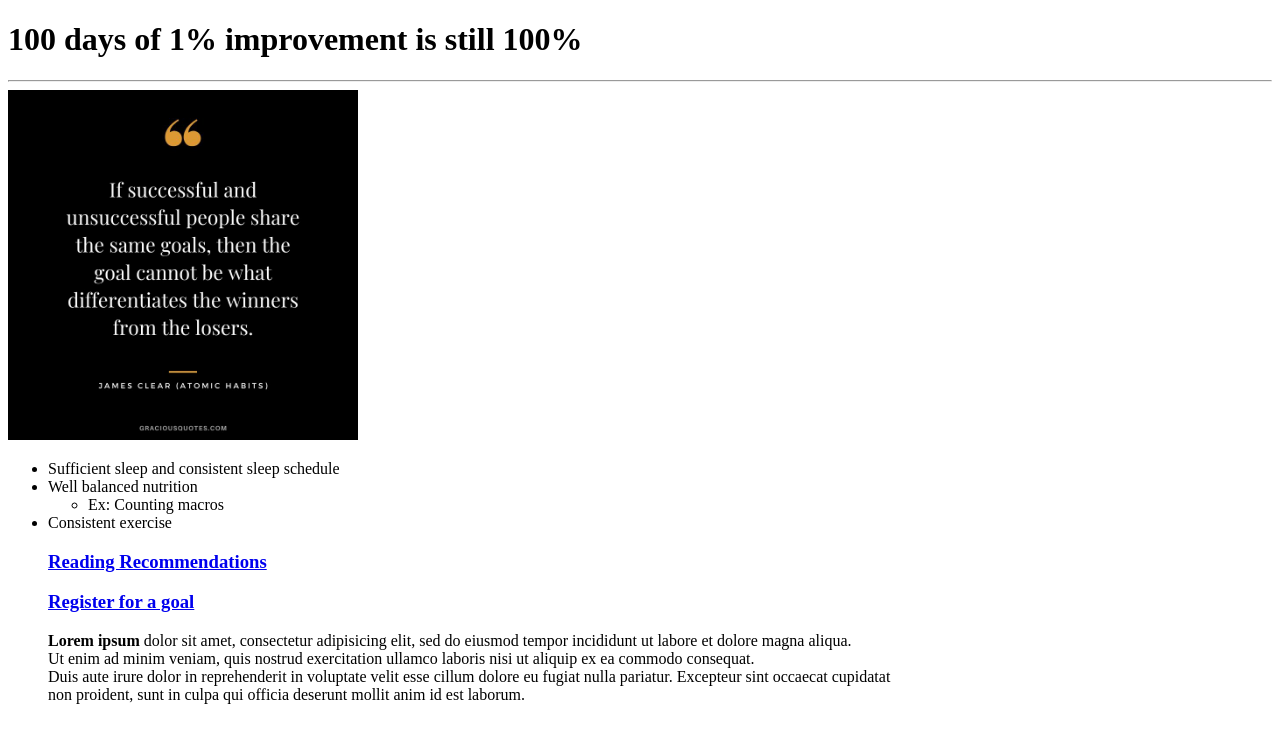
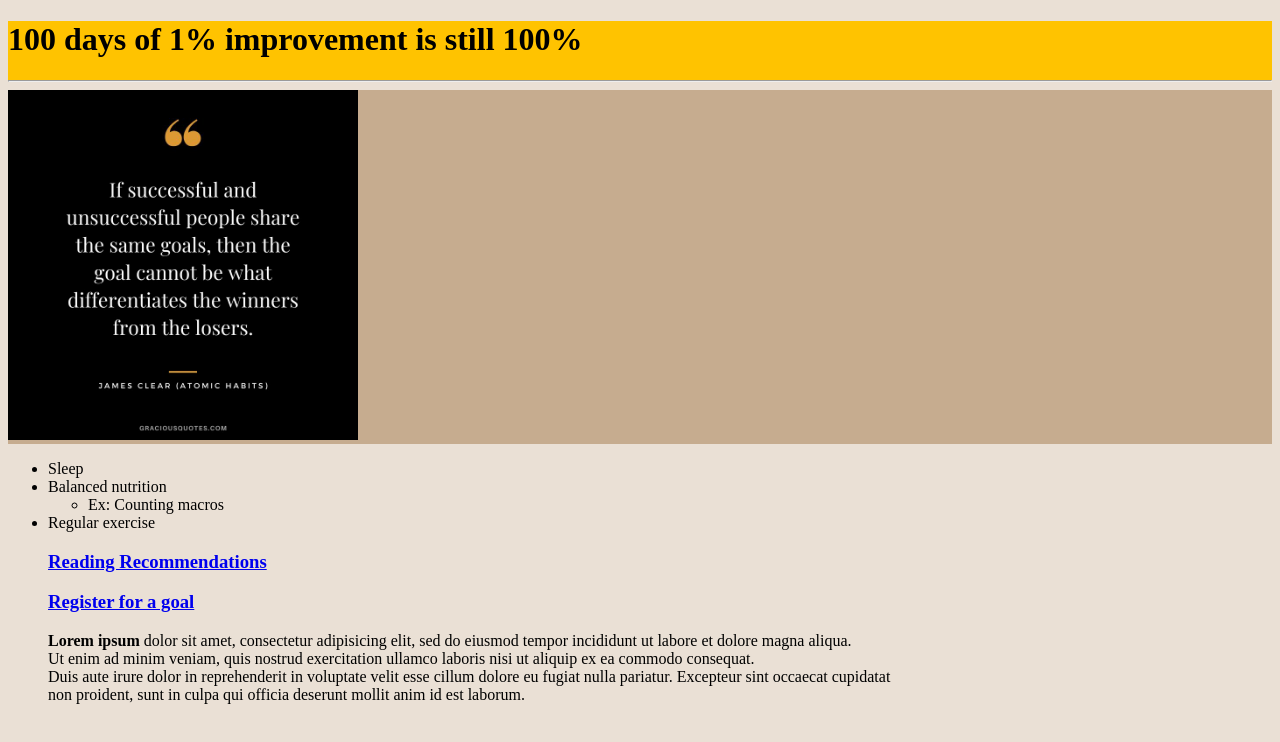
Before and after one commit to RafaelGutz444/WebDev, a plain HTML site: page index.html in a window 1280 px wide. Drawn offline with Linux system fonts and the light colour scheme.

Commit message:
Began using some color in index.html so start to break up the page from it's solid white screen behind plain text.

```diff
--- a/index.html
+++ b/index.html
@@ -5,16 +5,16 @@
 	<meta name="viewport" content="width=device-width, initial-scale=1">
 	<title></title>
 </head>
-<body>
-		<header><h1> <strong> 100 days of 1% improvement is still 100% </strong> </h1> <hr></header>
-		<aside><img src="AtomicHabits.jpeg" alt="Atomic Habits Quote" width="350" height="350"></aside>
+<body style="background-color: #EAE0D5;">
+		<div><header style="background-color: #FFC300;"><h1> <strong> 100 days of 1% improvement is still 100% </strong> </h1> <hr></header></div>
+		<div><aside style="background-color: #C6AC8F"><img src="AtomicHabits.jpeg" alt="Atomic Habits Quote" width="350" height="350"></div></aside>
 		<ul>
-		<li> Sufficient sleep and consistent sleep schedule </li>
-		<li> Well balanced nutrition</li>
+		<li> Sleep </li>
+		<li> Balanced nutrition</li>
 		<ul>
 				<li> Ex: Counting macros</li>
 		</ul>
-		<li> Consistent exercise</li>
+		<li> Regular exercise</li>
 
 		<a href=reading_recommendation.html><h3>Reading Recommendations</h3></a>
 		<a href=commitment.html><h3>Register for a goal</h3></a>
```
